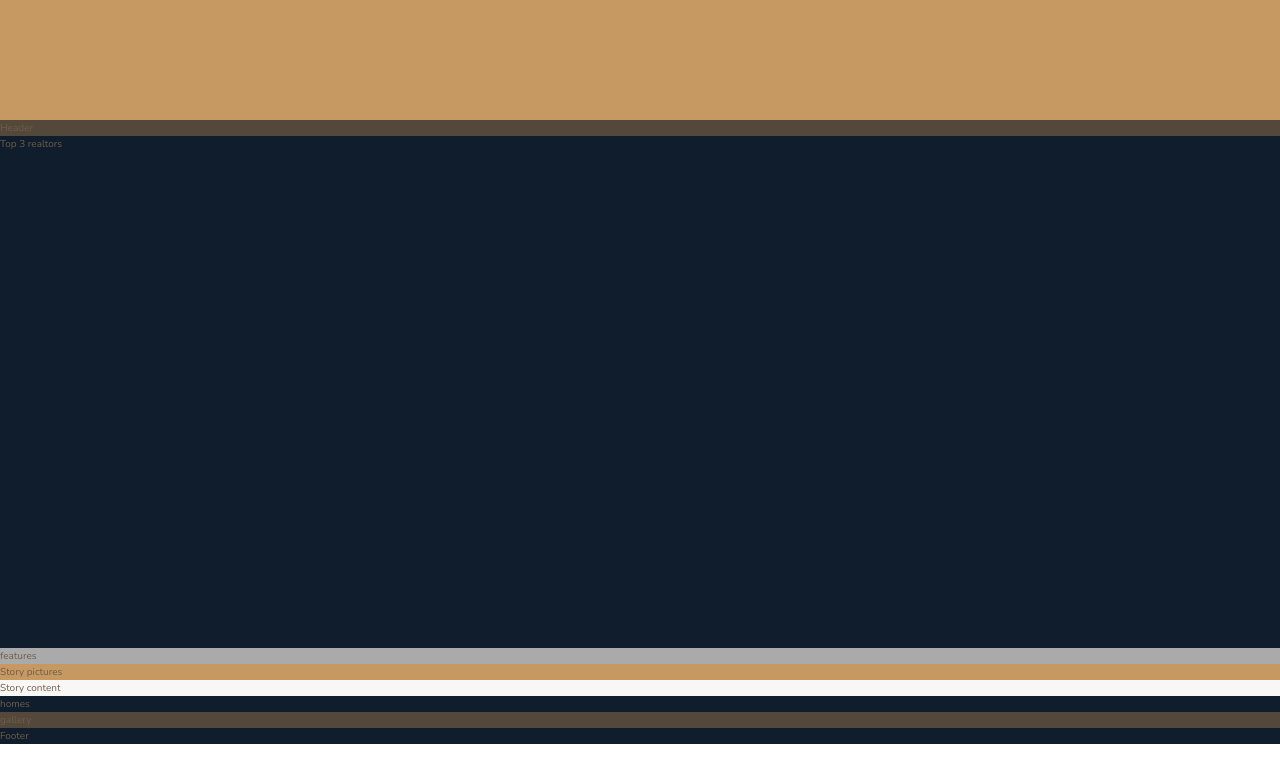
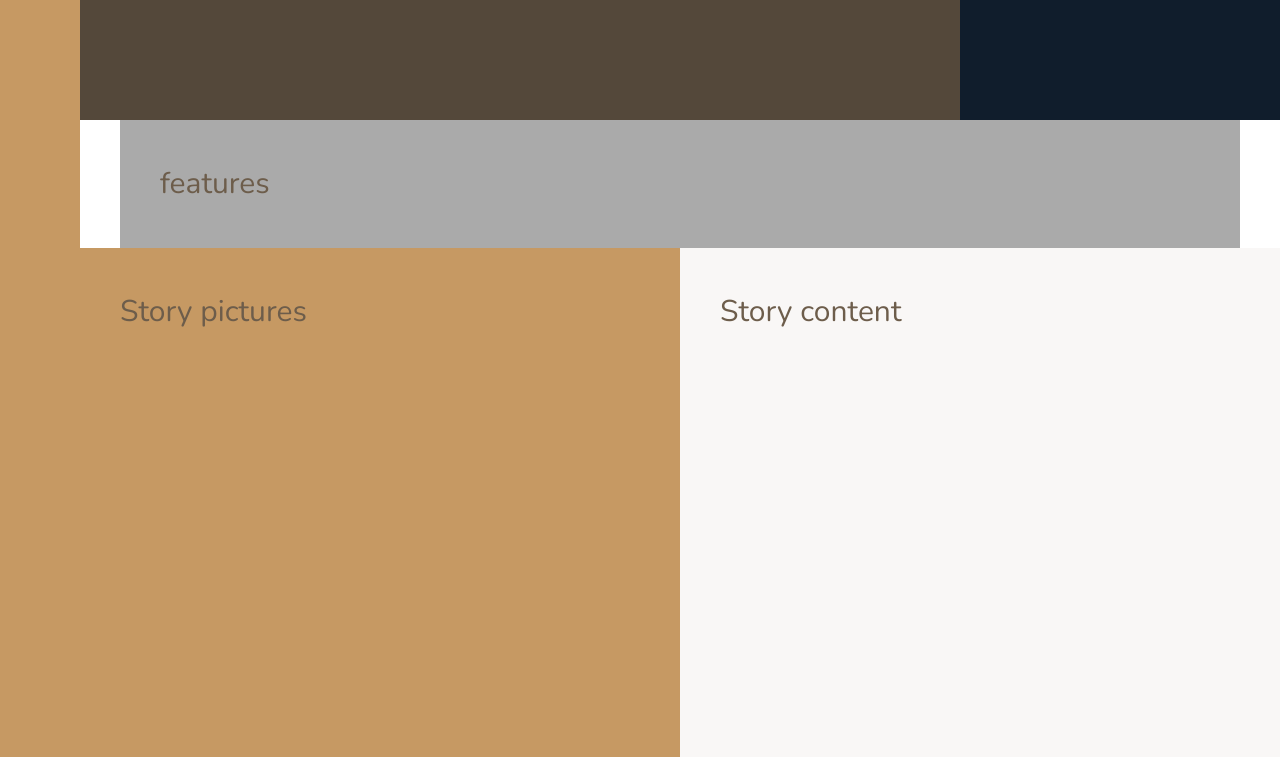
Before and after one commit to abbyreyna/nexter, a website: page index.html in a window 1280 px wide. Shown: the part 520-1277 px from the top of the page. Drawn offline with nearby package versions, Linux system fonts and the light colour scheme.

Commit message:
Set layout for page with CSS named grids

```diff
--- a/sass/_base.scss
+++ b/sass/_base.scss
@@ -37,4 +37,14 @@ body {
 .container {
     display: grid;
     grid-template-rows: 80vh min-content 40vw repeat(3, min-content);
+    grid-template-columns: [sidebar-start] 8rem [sidebar-end full-start] 1fr [center-start] repeat(8, [col-start] minmax(min-content, 14rem) [col-end]) [center-end] 1fr [full-end]; //14rem = 140px, 8rem for sidebar & 14rem for other columns
+    //added the two '1fr' on each side to occupy the remaining 'fractional space' in order to center the 8 columns in the middle
+
+
+    //targeting container and all of the direct children
+    //strictly for development purposes
+    & > * {
+        padding: 40px;
+        font-size: 3rem;
+    }
 }
--- a/sass/_features.scss
+++ b/sass/_features.scss
@@ -1,3 +1,4 @@
 .features {
     background-color: $color-grey-light-2;
+    grid-column: center-start / center-end;
 }
--- a/sass/_footer.scss
+++ b/sass/_footer.scss
@@ -1,3 +1,4 @@
 .footer {
     background-color: $color-secondary;
+    grid-column: full-start / full-end;
 }
--- a/sass/_gallery.scss
+++ b/sass/_gallery.scss
@@ -1,3 +1,4 @@
 .gallery {
     background-color: $color-grey-dark-1;
+    grid-column: full-start / full-end;
 }
--- a/sass/_header.scss
+++ b/sass/_header.scss
@@ -1,3 +1,4 @@
 .header {
     background-color: $color-grey-dark-1;
+    grid-column: full-start / col-end 6; //numbers are to be used when we have a named set of grid lines
 }
--- a/sass/_homes.scss
+++ b/sass/_homes.scss
@@ -1,3 +1,4 @@
 .homes {
     background-color: $color-secondary;
+    grid-column: center-start / center-end;
 }
--- a/sass/_realtors.scss
+++ b/sass/_realtors.scss
@@ -1,3 +1,4 @@
 .realtors {
     background-color: $color-secondary;
+    grid-column: col-start 7 / full-end;
 }
--- a/sass/_sidebar.scss
+++ b/sass/_sidebar.scss
@@ -1,3 +1,5 @@
 .sidebar {
     background-color: $color-primary;
+    grid-column: sidebar-start / sidebar-end;
+    grid-row: 1 / -1; //-1 considered end
 }
--- a/sass/_story.scss
+++ b/sass/_story.scss
@@ -2,9 +2,11 @@
 
     &__pictures {
         background-color: $color-primary;
+        grid-column: full-start / col-end 4;
     }
 
     &__content {
         background-color: $color-grey-light-1;
+        grid-column: col-start 5 / full-end;
     }
 }
```
Also changed, not shown: css/style.css.
